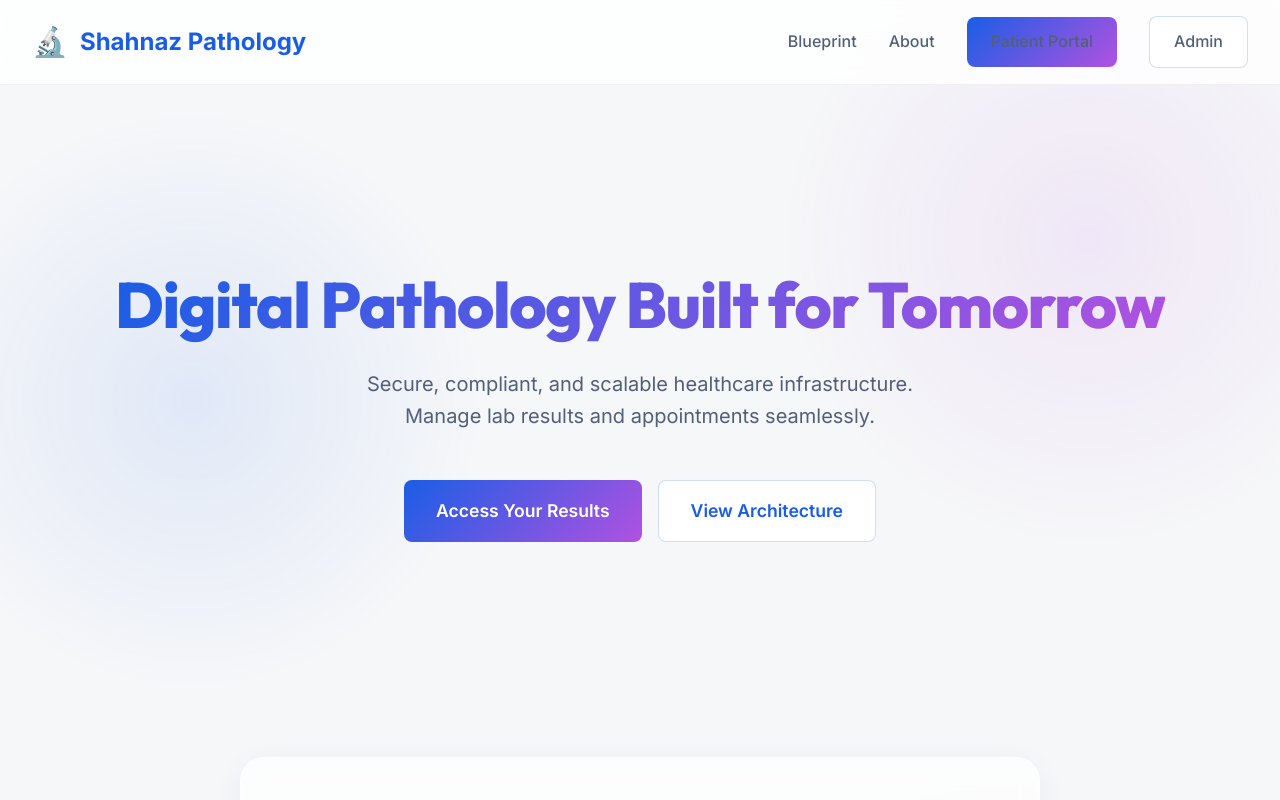
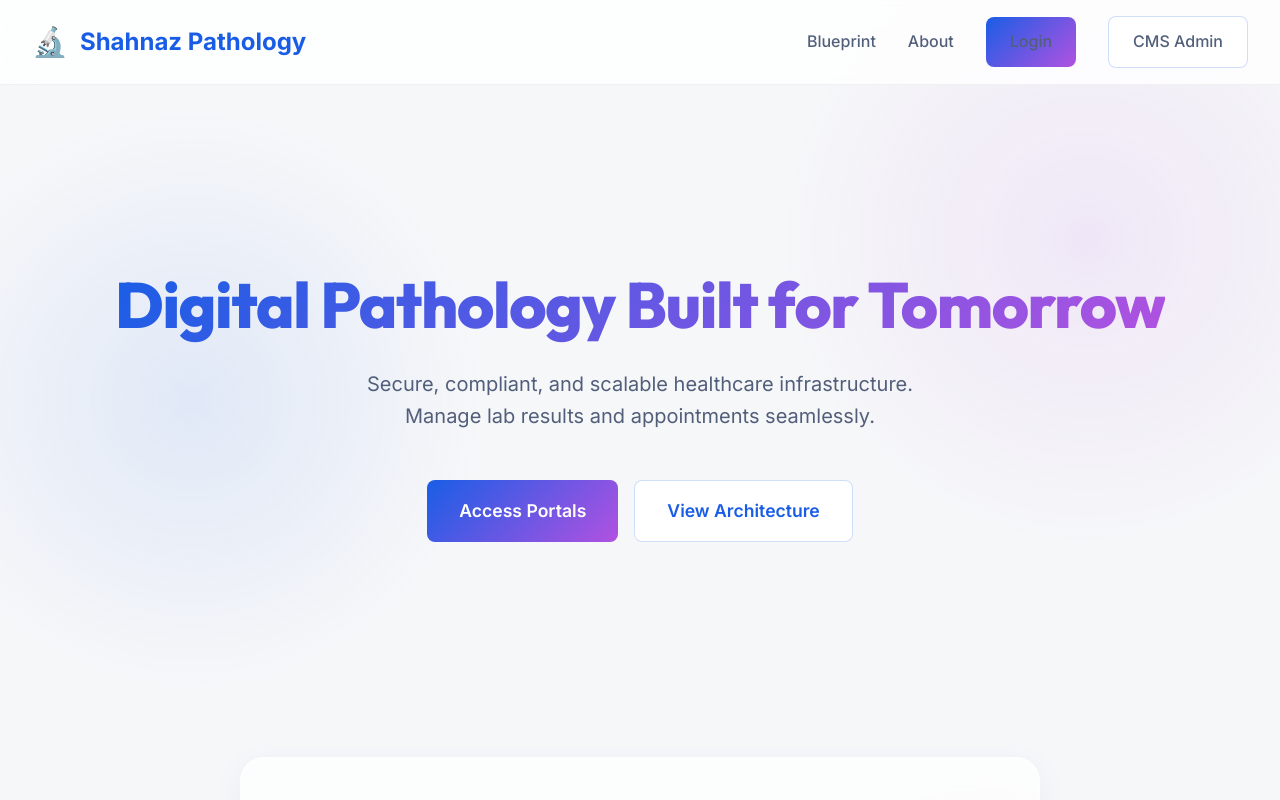
Before and after one commit to emailokvai-tech/shahnazpathology.org, a React (Vite) app in the folder apps/web/: page / in a window 1280 px wide. Shown: the top 800 px of the page. Built offline with nearby package versions, Linux system fonts and the light colour scheme; no server answers; the database is empty.

Commit message:
Update home page links for unified auth portal

```diff
--- a/apps/web/src/pages/Home.tsx
+++ b/apps/web/src/pages/Home.tsx
@@ -48,8 +48,8 @@ function Home() {
               📞 {content.contactInfo}
             </a>
           )}
-          <Link to="/patient-login" className="btn btn-primary">Patient Portal</Link>
-          <Link to="/admin" className="btn btn-secondary">Admin</Link>
+          <Link to="/patient-login" className="btn btn-primary">Login</Link>
+          <Link to="/admin" className="btn btn-secondary">CMS Admin</Link>
         </nav>
       </header>
 
@@ -61,7 +61,7 @@ function Home() {
         </p>
         <div style={{ display: 'flex', gap: '1rem' }}>
           <Link to="/patient-login" className="btn btn-primary" style={{ padding: '1rem 2rem', fontSize: '1.1rem' }}>
-            Access Your Results
+            Access Portals
           </Link>
           <a href="#blueprint" className="btn btn-secondary" style={{ padding: '1rem 2rem', fontSize: '1.1rem' }}>
             View Architecture
```
